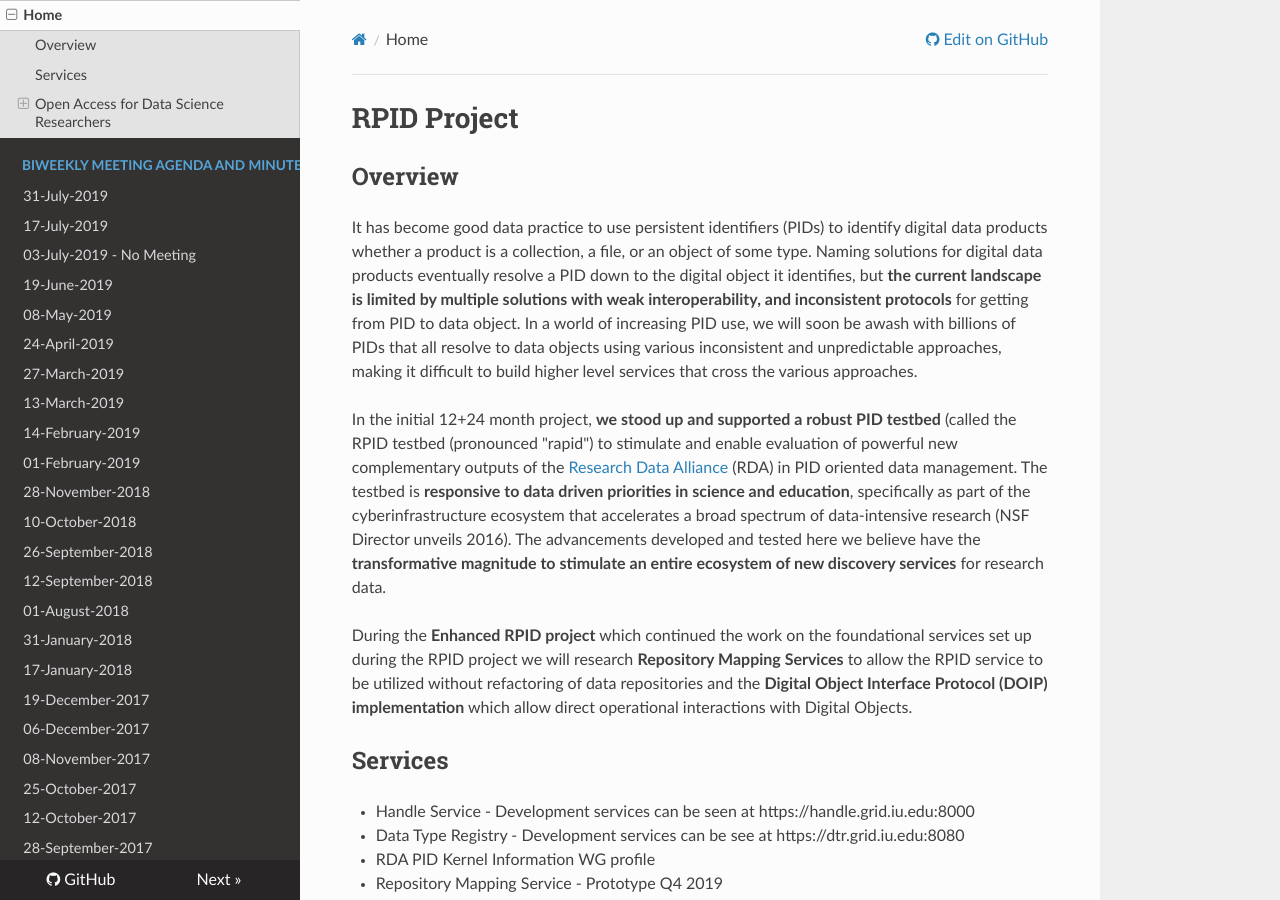
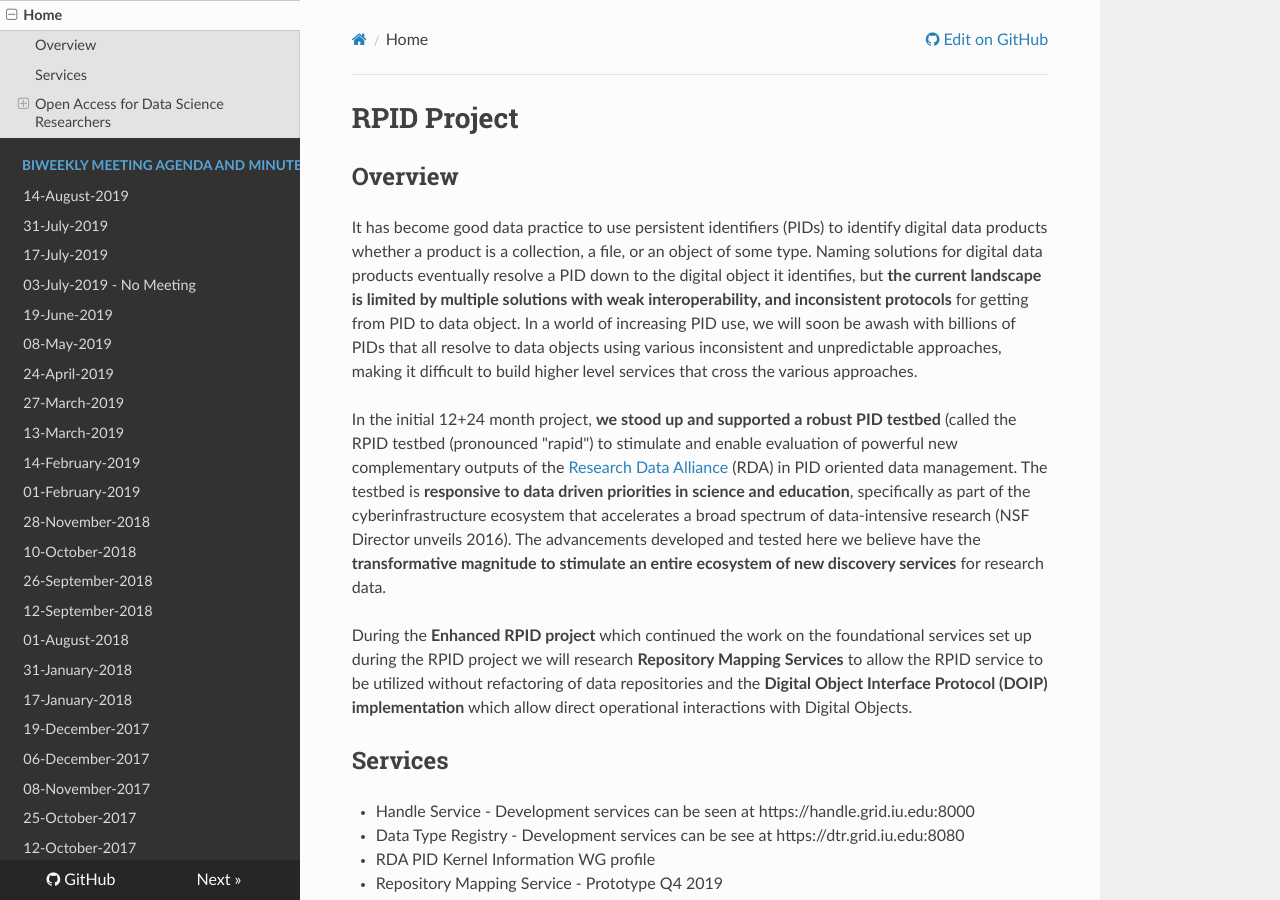
Before and after one commit to rpidproject/rpid, an MkDocs documentation site: the page built from docs/index.md, in a window 1280 px wide and 900 px high. Built offline with MkDocs 1.6.1, drawn with Linux system fonts in a browser that asks for light colours; nearby versions of some CDN libraries; old or Windows-style settings are respelled for this version of MkDocs.

Commit message:
Update mkdocs.yml

```diff
--- a/mkdocs.yml
+++ b/mkdocs.yml
@@ -9,6 +9,7 @@ extra_css:
 pages:
 - Home: 'index.md'
 - BiWeekly Meeting Agenda and Minutes:
+  - '14-August-2019': '14-August-2019.md'
   - '31-July-2019': '31-July-2019.md'
   - '17-July-2019': '17-July-2019.md'
   - '03-July-2019 - No Meeting': 'NoMeeting.md'
```
